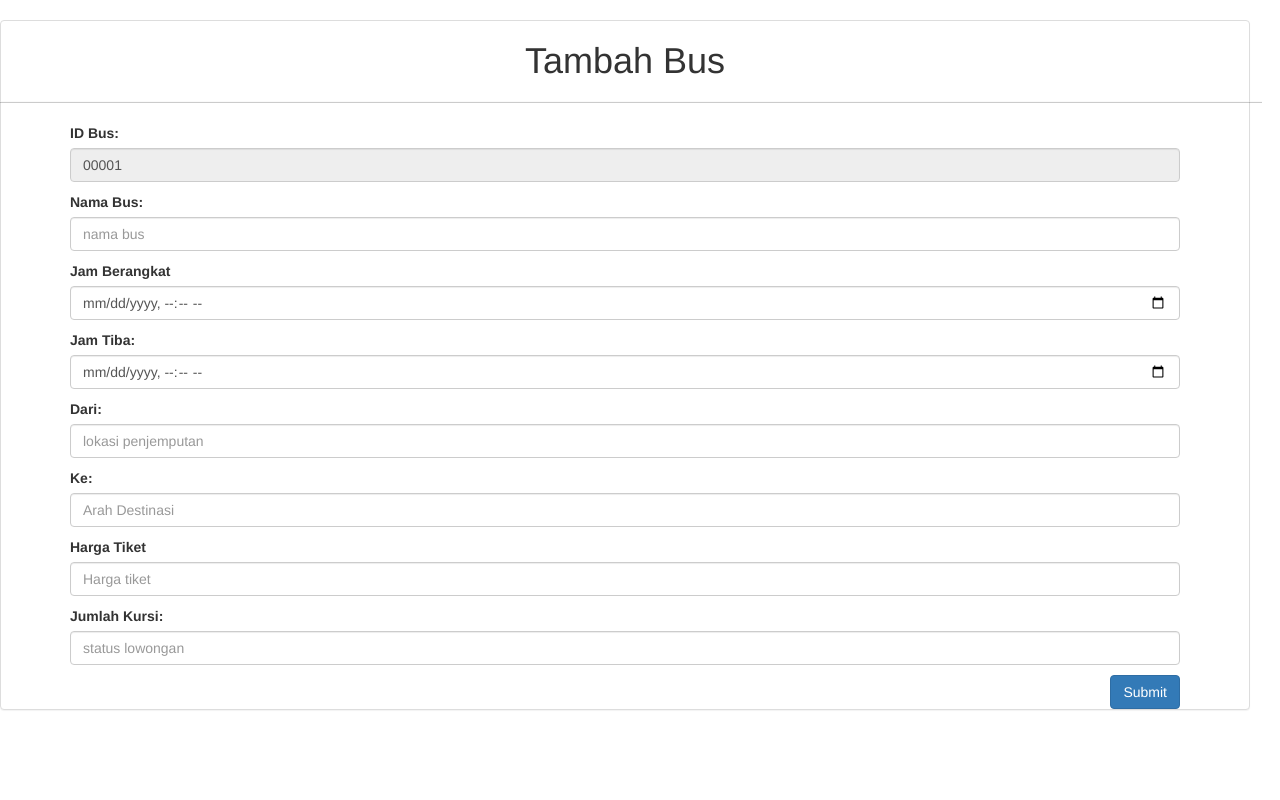
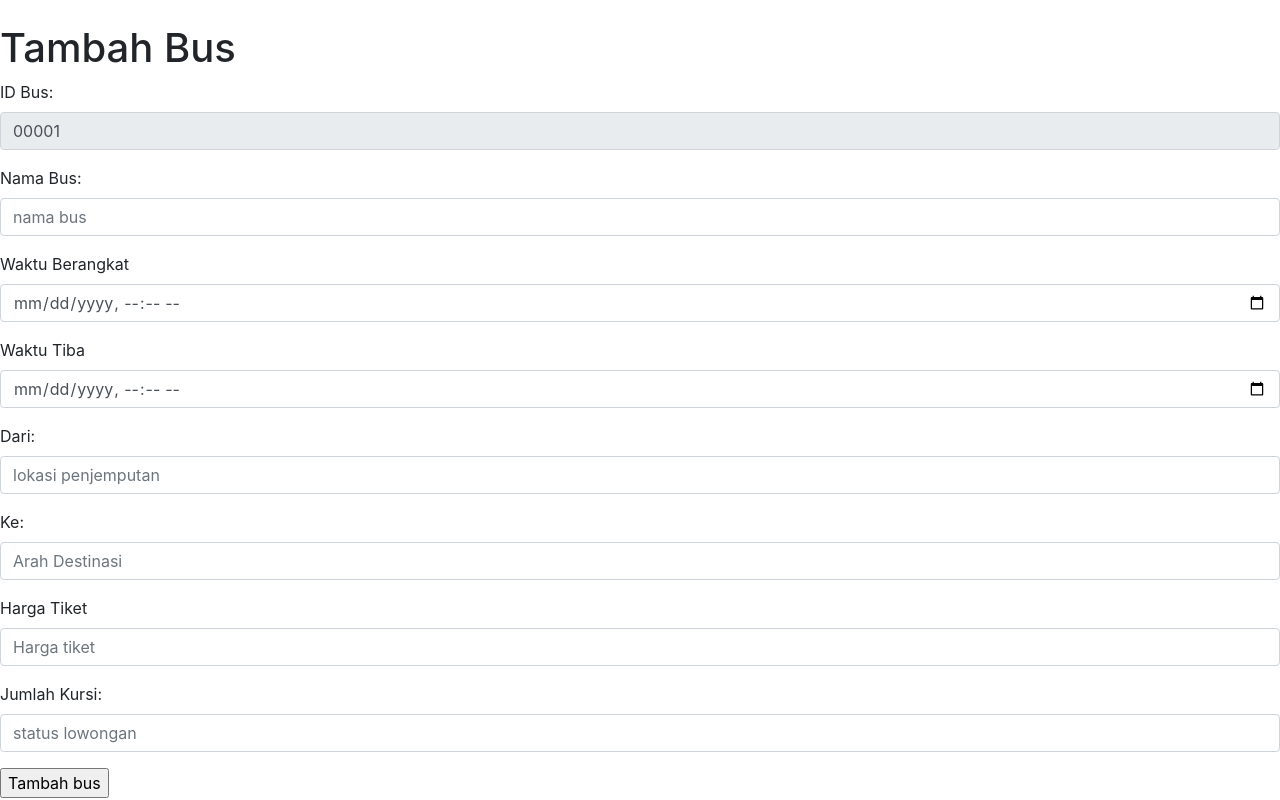
Before and after one commit to Warfail/Tugas-Rancang-Bus, a CodeIgniter 4 app: template app/Views/admin/registrasi_bus.php in a window 1280 px wide. Run offline with PHP 8.4 and a stand-in for CodeIgniter, Linux system fonts and the light colour scheme; the template is opened without the code that fills it, so the values that code supplies are empty; some libraries are stand-ins or nearby versions.

Commit message:
tambah bus done

```diff
--- a/app/Controllers/Pemesanan.php
+++ b/app/Controllers/Pemesanan.php
@@ -13,6 +13,7 @@ class Pemesanan extends BaseController
 
     public function prosespesan()
     {
+        // dd($this->request->getVar('id_pemesanan'));
         $this->pesan->save([
             'id_pemesanan' => $this->request->getVar('id_pemesanan'),
             'waktu_reservasi' => $this->request->getVar('waktu_reservasi'),
--- a/app/Views/admin/registrasi_bus.php
+++ b/app/Views/admin/registrasi_bus.php
@@ -5,9 +5,6 @@
   <meta charset="utf-8">
   <meta name="viewport" content="width=device-width, initial-scale=1">
   <title>Daftar Bus</title>
-
-  <link href="https://cdnjs.cloudflare.com/ajax/libs/twitter-bootstrap/5.0.1/css/bootstrap.min.css" rel="stylesheet">
-  <link href="https://cdn.datatables.net/1.11.3/css/dataTables.bootstrap5.min.css" rel="stylesheet">
   <link href="../../assets/dist/css/bootstrap.min.css" rel="stylesheet" />
   <link href="https://fonts.googleapis.com/css?family=Montserrat:300,300i,400,400i,500,500i,600,600i,700,700i" rel="stylesheet">
 
@@ -16,34 +13,25 @@
   </script>
 </head>
 
+<body>
   <br>
-<div class="row" style="width:100%">
-  <div class="col-lg-12">
-    <div class="panel panel-default">
-      <div class="row g-2">
-        <div class="col-md-12, text-center">
   <h1>Tambah Bus</h1>
-          <hr>
-        </div>
-      </div>
-
-      <div class="container">
-        <form action="../../RegistrasiBus/regisbus" method="POST">
+  <form action="../RegistrasiBus/tambahbus" method="post">
     <div class="mb-3">
-            <label for="kode">ID Bus:</label>
-            <input type="text" class="form-control" name="id_bus" placeholder="ID bus" required value="<?= substr($datas2['id_bus'], 0, 4) . str_pad((int)substr($datas2['id_bus'], 5) + 1, 5, '0', STR_PAD_LEFT); ?> " disabled>
+      <label for="formGroupExampleInput">ID Bus:</label>
+      <input type="text" class="form-control" name="id_bus" id="formGroupExampleInput" placeholder="ID bus" value="<?= substr($datas2['id_bus'], 0, 4) . str_pad((int)substr($datas2['id_bus'], 5) + 1, 5, '0', STR_PAD_LEFT); ?>" readonly>
     </div>
     <div class="mb-3">
       <label for="nama">Nama Bus:</label>
-            <input type="text" class="form-control" name="nama" placeholder="nama bus" required>
+      <input type="text" class="form-control" name="nama_bus" placeholder="nama bus" required>
     </div>
     <div class="mb-3">
-            <label for="berangkat">Jam Berangkat</label>
-            <input type="datetime-local" class="form-control" name="berangkat" placeholder="jam keberangkatan" required>
+      <label for="berangkat">Waktu Berangkat</label>
+      <input type="datetime-local" class="form-control" name="jam_berangkat" placeholder="jam keberangkatan" required>
     </div>
     <div class="mb-3">
-            <label for="tiba">Jam Tiba:</label>
-            <input type="datetime-local" class="form-control" name="tiba" placeholder="jam tiba" required>
+      <label for="tiba">Waktu Tiba</label>
+      <input type="datetime-local" class="form-control" name="jam_tiba" placeholder="jam tiba" required>
     </div>
     <div class="mb-3">
       <label for="dari">Dari:</label>
@@ -55,41 +43,15 @@
     </div>
     <div class="mb-3">
       <label for="HargaTiket">Harga Tiket</label>
-            <input type="Number" class="form-control" name="HargaTiket" placeholder="Harga tiket" required>
+      <input type="Number" class="form-control" name="harga_tiket" placeholder="Harga tiket" required>
     </div>
     <div class="mb-3">
       <label for="kursi">Jumlah Kursi:</label>
-            <input type="Number" class="form-control" name="Kursi" placeholder="status lowongan" required>
+      <input type="Number" class="form-control" name="jumlah_kursi" placeholder="status lowongan" required>
     </div>
-          <input type="submit" name="submit" class="btn btn-primary" style="float:right;" value="Submit">
+    <input type="submit" value="Tambah bus">
   </form>
   </div>
-    </div>
-  </div>
-</div>
-
-
-
-<script src="https://code.jquery.com/jquery-3.5.1.js"></script>
-<script src="https://cdn.datatables.net/1.11.3/js/jquery.dataTables.min.js"></script>
-<script src="https://cdn.datatables.net/1.11.3/js/dataTables.bootstrap5.min.js"></script>
-
-
-
-<script>
-  $(function() {
-    setTimeout(function() {
-      $('.msgAlert').hide();
-    }, 4000);
-  });
-</script>
-
-<script>
-  $(document).ready(function() {
-    $('#table-data').DataTable();
-  });
-</script>
-
 </body>
 
 </html>
```
Also changed, not shown: app/Controllers/RegistrasiBus.php (+15 -0 lines). Lines whose indentation alone changed are shown as unchanged.
